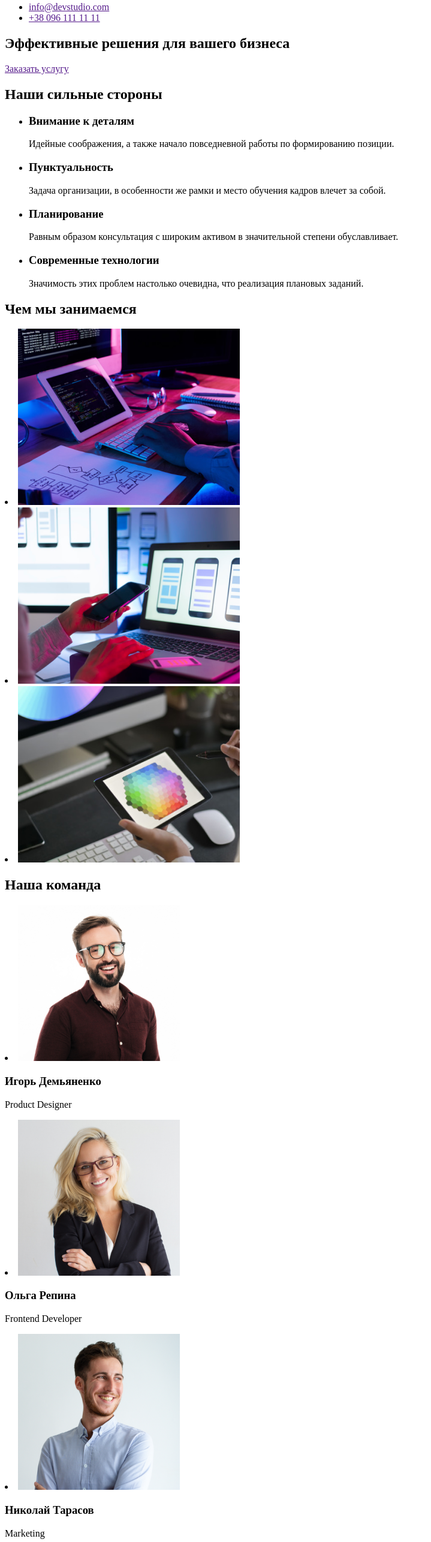
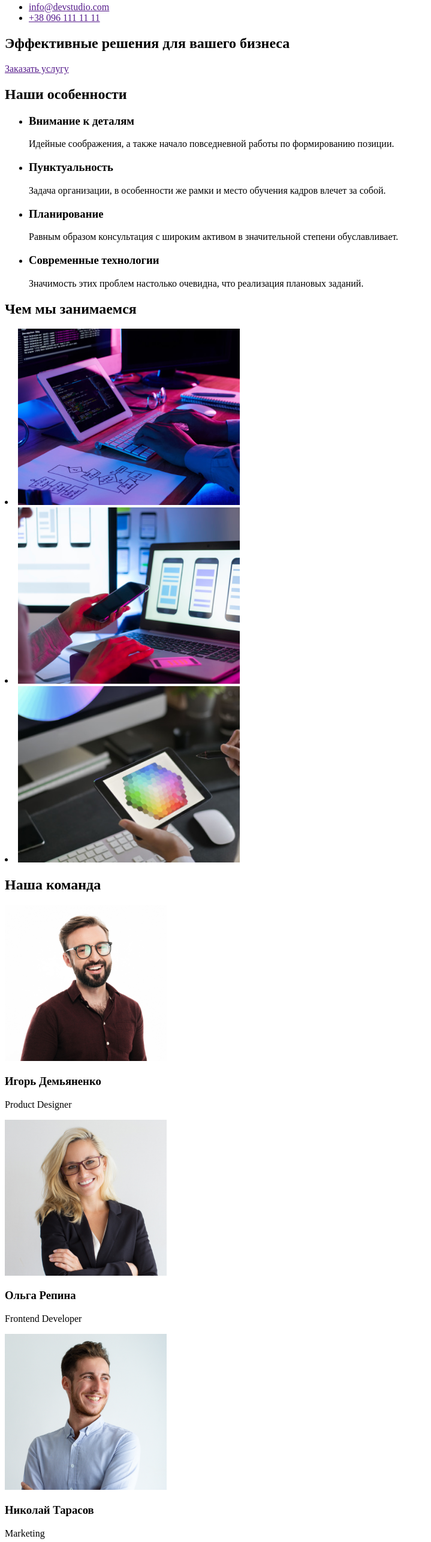
Before and after one commit to 3197344/home-work-01, a plain HTML site: page index.html in a window 1280 px wide. Shown: the part 109-2680 px from the top of the page at 60% size, without its empty margins (0-719 px from the left). Drawn offline with Linux system fonts and the light colour scheme.

Commit message:
создает артикл в секции 4

```diff
--- a/index.html
+++ b/index.html
@@ -22,14 +22,17 @@
             </ul>
         </nav>
     </header>
+    <main>
+    <!-- Банер -->
     <div>
         <section>
             <h1>Эффективные решения для вашего бизнеса</h1>
             <a href="">Заказать услугу</a>
         </section>
     </div>
+    <!-- Особенности -->
     <section>
-        <h2>Наши сильные стороны</h2>
+        <h2>Наши особенности</h2>
         <ul>
             <li>
                 <h3>Внимание к деталям</h3>
@@ -49,6 +52,7 @@
             </li>
         </ul>
     </section>
+    <!-- Чем мы занимаемся -->
     <section> <h2>Чем мы занимаемся</h2>
         <li><img src="./img/box 1.png" alt="пишем код" width="370"></li>
         <li><img src="./img/box 2.png" alt="тестируем" width="370"></li>
@@ -56,29 +60,33 @@
 
     </section>
 </section>
+<!-- Наша команда -->
 <section> <h2>Наша команда</h2>
-    <li>
+    <article>
         <img src="./img/img.jpg" alt="Игорь Демьяненко" width="270">
         <h3>Игорь Демьяненко</h3>
         <p>Product Designer</p>
-    </li>
-    <li>
+    </article>
+    <article>
         <img src="./img/img (1).jpg" alt="Ольга Репина" width="270">
         <h3>Ольга Репина</h3>
         <p>Frontend Developer</p>
-    </li>
-    <li>
+    </article>
+    <article>
         <img src="./img/img (2).jpg" alt="Николай Тарасов" width="270">
         <h3>Николай Тарасов</h3>
         <p>Marketing</p>
-    </li>
-    <li>
+    </article>
+    <article>
         <img src="./img/img (3).jpg" alt="Михаил Ермаков" width="270">
         <h3>Михаил Ермаков</h3>
         <p>UI Designer</p>
-    </li>
+    </article>
 </section>
+</main>
+    <!-- Футер (подвал) -->
+    <footer>
 
-
+    </footer>
 </body>
 </html>
```
